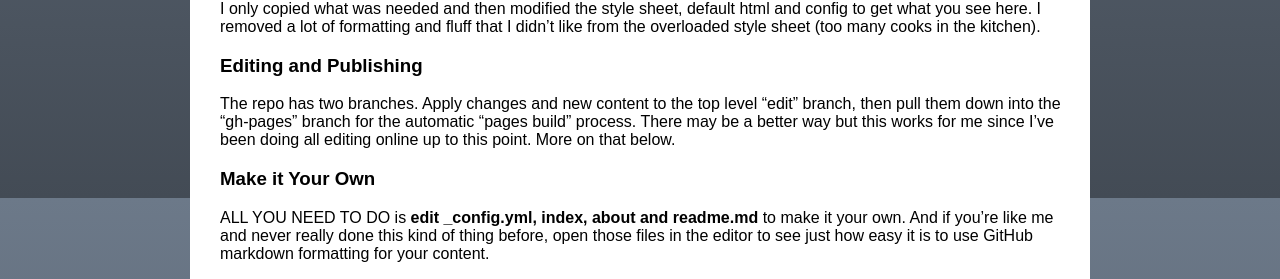
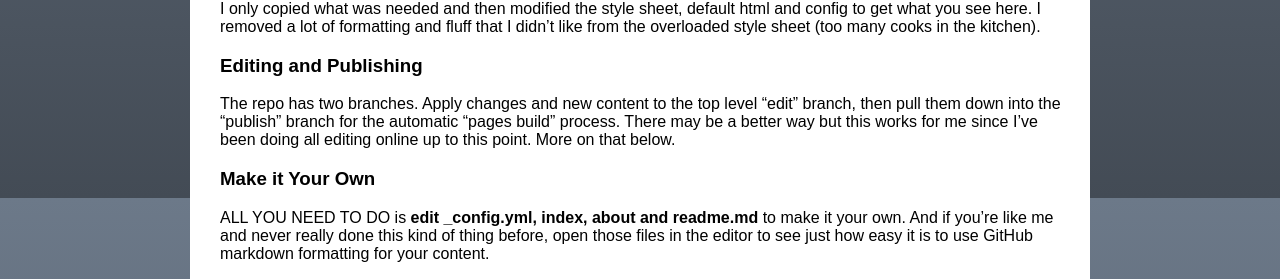
Before and after one commit to TR-Systems/modernist, a Jekyll site: the page built from index.md, in a window 1280 px wide and 900 px high, scrolled down 537 px. Shown: the part 165-444 px from the top of the window. Built offline with Jekyll 4.4.1, drawn with Linux system fonts in a browser that asks for light colours; our own code applies the rules of GitHub Pages for plain Markdown files.

Commit message:
Update index.md

```diff
--- a/index.md
+++ b/index.md
@@ -19,7 +19,7 @@ Even as a total newbie to GitHub, I recommend this low-cost option so you can us
 I only copied what was needed and then modified the style sheet, default html and config to get what you see here. I removed a lot of formatting and fluff that I didn't like from the overloaded style sheet (too many cooks in the kitchen).
 
 ### Editing and Publishing
-The repo has two branches. Apply changes and new content to the top level "edit" branch, then pull them down into the "gh-pages" branch for the automatic "pages build" process. There may be a better way but this works for me since I've been doing all editing online up to this point. More on that below.
+The repo has two branches. Apply changes and new content to the top level "edit" branch, then pull them down into the "publish" branch for the automatic "pages build" process. There may be a better way but this works for me since I've been doing all editing online up to this point. More on that below.
 
 ### Make it Your Own
 ALL YOU NEED TO DO is **edit _config.yml, index, about and readme.md** to make it your own. And if you're like me and never really done this kind of thing before, open those files in the editor to see just how easy it is to use GitHub markdown formatting for your content.
```
